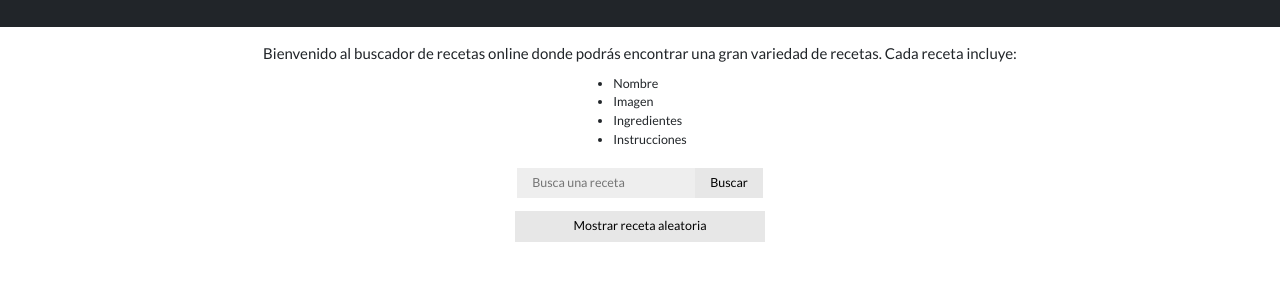
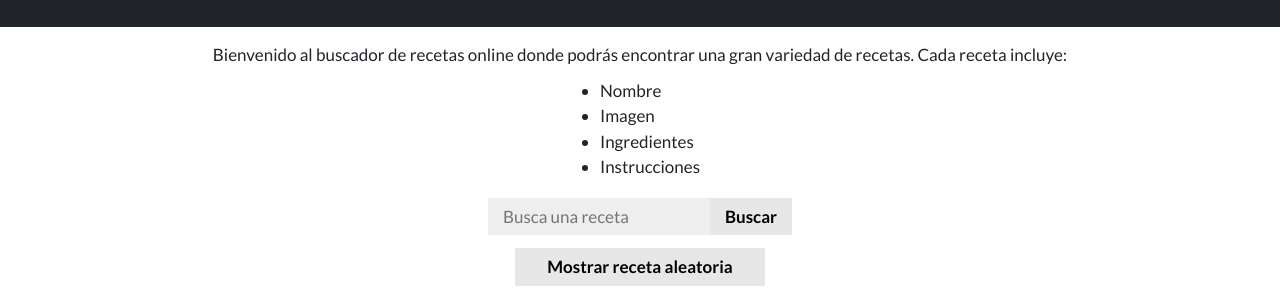
Before and after one commit to rsanlazaro/BuscadorRecetas, a plain HTML site: page src/index.html in a window 1280 px wide. Shown: the part 133-431 px from the top of the page. Drawn offline with nearby package versions, Linux system fonts and the light colour scheme.

Commit message:
se cambia tamanio fuente

```diff
--- a/src/css/style.css
+++ b/src/css/style.css
@@ -23,13 +23,13 @@ header{
 }
 
 p {
-  font-size: 1.5rem;
+  font-size: 1.7rem;
 }
 
 li,
 button,
 input {
-  font-size: 1.25rem;
+  font-size: 1.7rem;
 }
 
 /* Search and form styles */
@@ -45,6 +45,7 @@ form input[type="text"] {
   margin-top: 8px;
   border: none;
   background-color: rgba(221, 221, 221, 0.5);
+  font-size: 1.7rem;
 }
 
 .search-container form button,
@@ -55,6 +56,8 @@ form input[type="text"] {
   background: rgba(221, 221, 221, 0.699);
   border: none;
   cursor: pointer;
+  font-size: 1.7rem;
+  font-weight: bold;
 }
 
 .search-container button {
```
